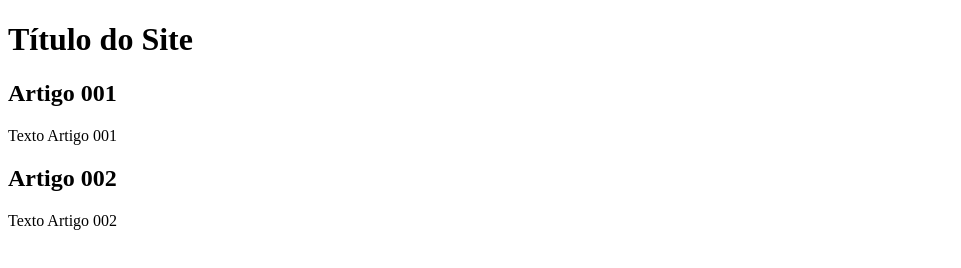
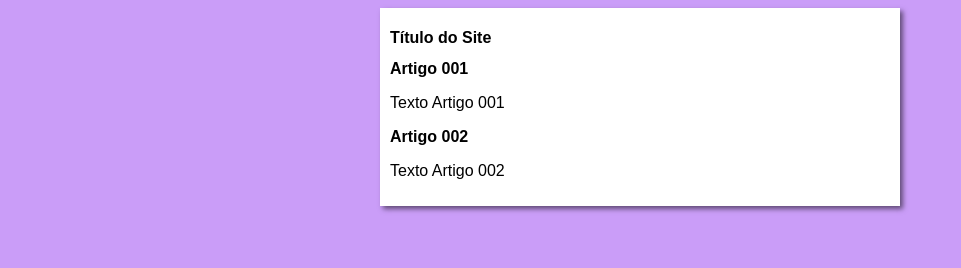
Before and after one commit to ID-Gabriel-Felix/projeto-site, a plain HTML site: page indez.html in a window 1280 px wide. Shown: the whole page, without its empty margins (0-961 px from the left). Drawn offline with Linux system fonts and the light colour scheme.

Commit message:
Iniciei o Designe

```diff
--- /dev/null
+++ b/estilo/style.css
@@ -0,0 +1,17 @@
+* {
+    font-family: Arial, Helvetica, sans-serif;
+    font-size: 16px;
+}
+
+body {
+    background-color: rgb(202, 157, 248);
+
+}
+
+main{
+    background-color:white ;
+    width: 500px;
+    margin: auto;
+    padding: 10px;
+    box-shadow: 3px 3px 5px rgba(0, 0, 0, 0.527) ;
+}
--- a/indez.html
+++ b/indez.html
@@ -4,6 +4,7 @@
     <meta charset="UTF-8">
     <meta name="viewport" content="width=device-width, initial-scale=1.0">
     <title>Título do Site</title>
+    <link rel="stylesheet" href="estilo/style.css">
 </head>
 <body>
     <main>
```
